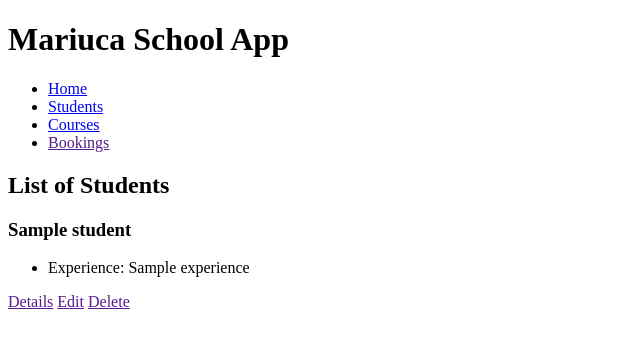
After one commit to mariamuzas/mariuca_school_app_project, a Flask app: template templates/students/index.html in a window 1280 px wide. The commit adds this page. Shown: the top 348 px of the page, without its empty margins (0-640 px from the left). Run offline with Flask 2, Linux system fonts and the light colour scheme; the template is opened without the code that fills it: most values are stand-ins (such as "Sample title", 1, 10 or a date in 2020).

Commit message:
student controlles added with the list_students route working

```diff
--- a/app.py
+++ b/app.py
@@ -1,10 +1,12 @@
 from flask import Flask, render_template
 
 from controllers.course_controller import courses_blueprint
+from controllers.student_controller import student_blueprint
 
 app = Flask(__name__)
 
 app.register_blueprint(courses_blueprint)
+app.register_blueprint(student_blueprint)
 
 @app.route("/")
 def main():
--- a/templates/base.html
+++ b/templates/base.html
@@ -10,7 +10,7 @@
     <nav>
         <ul class="menu">
             <li><a href="/">Home</a></li>
-            <li><a href="">Students</a></li>
+            <li><a href="/students">Students</a></li>
             <li><a href="/courses">Courses</a></li>
             <li><a href="">Bookings</a></li>
         </ul>
--- /dev/null
+++ b/templates/students/index.html
@@ -0,0 +1,20 @@
+{% extends 'base.html' %}
+
+{% block content %}
+
+    <h2>List of Students</h2>
+    {% for student in students %}
+        <section>
+            <h3>{{student.name}}</h3>
+            <ul>
+                <li>Experience: {{student.experience}}</li>
+                <!-- <li>{{course.duration}}hours</li> -->
+            </ul>
+            <a href="">Details</a>
+            <a href="">Edit</a>
+            <a href="">Delete</a>
+        </section>
+
+    {% endfor %}
+
+{% endblock content %}
```
Also changed, not shown: controllers/course_controller.py (+15 -15 lines), controllers/student_controller.py (+11 -0 lines), templates/students/edit.html (added), templates/students/new.html (added).
